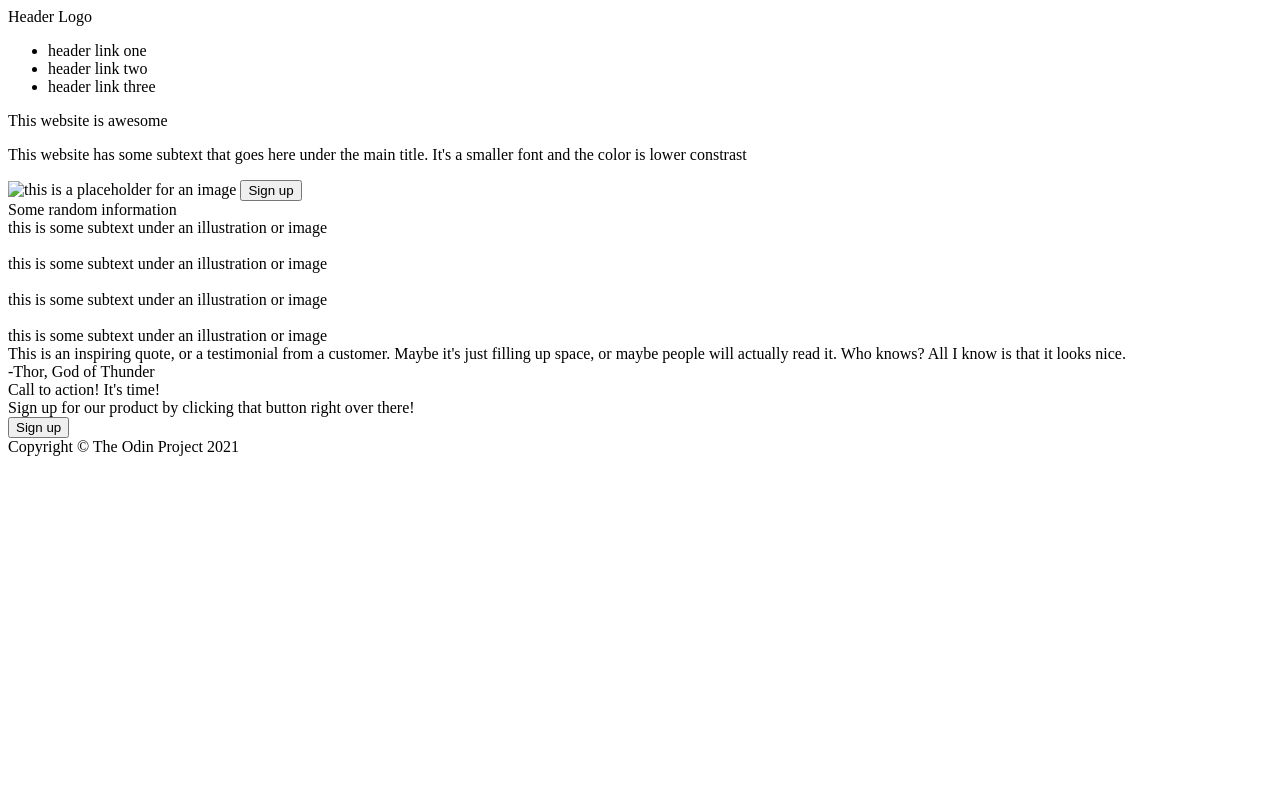
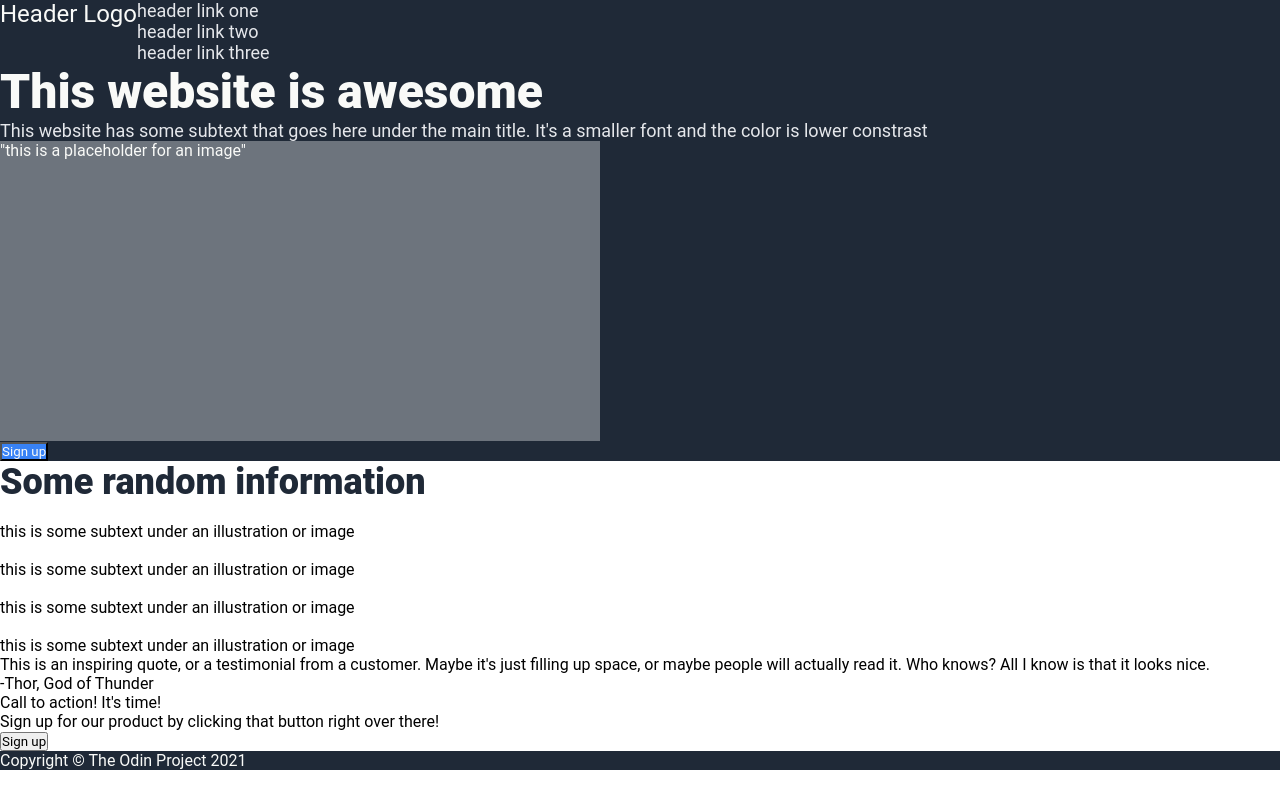
Before and after one commit to sleep2night/odin-landing-page, a plain HTML site: page index.html in a window 1280 px wide. Drawn offline with Linux system fonts and the light colour scheme.

Commit message:
Added the different colors for the hero section

```diff
--- a/index.html
+++ b/index.html
@@ -7,24 +7,26 @@
     <title>Landing Page</title>
 </head>
 <body>
-    <div>Header Logo
-    <ul>
+    <div class="hero">
+        <div class="header">
+            <div id="header-logo">Header Logo</div>
+            <ul class="header-link">
                 <li>header link one</li>
                 <li>header link two</li>
                 <li>header link three</li>
             </ul>
         </div>
 
-    <div>
-        <div>This website is awesome</div>
-        <p>This website has some subtext that goes here under the
+        <div id="hero-text">This website is awesome</div>
+        <p class="header-secondary">This website has some subtext that goes here under the
         main title. It's a smaller font and the color is lower constrast</p>
-        <img alt="this is a placeholder for an image">
-        <button>Sign up</button>
+        <div class="image">"this is a placeholder for an image"</div>
+        <button class="first-button">Sign up</button>
+
     </div>
 
     <div>
-        Some random information
+        <div class="info-header-text">Some random information</div>
         <img>
         <div>this is some subtext under an illustration or image</div>
         <img>
@@ -49,7 +51,7 @@
     </div>
 </body>
 <footer>
-    <div>
+    <div class="foot">
         Copyright © The Odin Project 2021
     </div>
 </footer>
--- a/styles.css
+++ b/styles.css
@@ -0,0 +1,54 @@
+* {
+    font-family: Roboto;
+    margin: 0;
+    padding: 0;
+    box-sizing: border-box;
+}
+
+.header {
+    display: flex;
+}
+
+.header-link {
+    list-style: none;
+    display: inline;
+}
+
+.header-secondary, .header-link {
+    font-size: 18px;
+    color: #E5E7EB;
+}
+
+#header-logo {
+    font-size: 24px;
+    color: #F9FAF8;
+}
+.info-header-text {
+    font-size: 36px;
+    color: #1F2937;
+    font-weight: 900;
+}
+#hero-text {
+    font-size: 48px;
+    color: #F9FAF8;
+    font-weight: 900;
+}
+
+.hero .image {
+    width: 600px;
+    height: 300px;
+    color: #F9FAF8;
+    background-color: #6d747d;
+}
+
+.first-button{
+    color: #F9FAF8;
+    background-color: #3882F6;
+}
+.hero, .foot {
+    background-color: #1F2937;
+}
+
+.foot{
+    color: #F9FAF8;
+}
```
Lines whose indentation alone changed are shown as unchanged.
